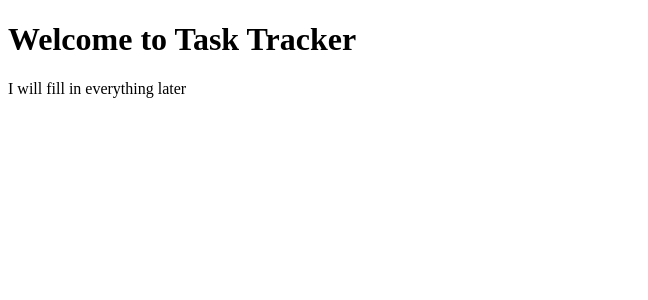
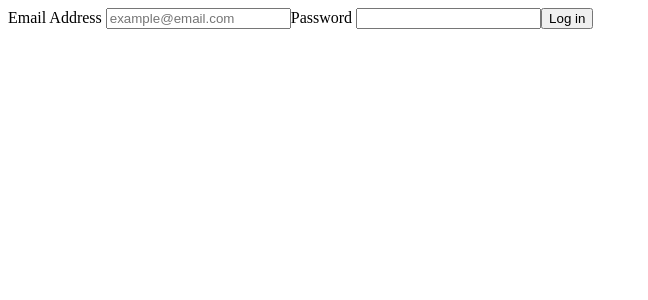
Before and after one commit to adriarodr/task-tracker-frontend, a React (Vite) app: page / in a window 1280 px wide. Shown: the top 300 px of the page, without its empty margins (0-648 px from the left). Built offline with nearby package versions, Linux system fonts and the light colour scheme.

Commit message:
feat: add login and registration form

```diff
--- a/src/App.jsx
+++ b/src/App.jsx
@@ -1,9 +1,12 @@
+import LoginForm from './components/LoginForm';
+// import RegisterForm from './components/RegisterForm';
+
 function App() {
   return (
-    <>
-      <h1>Welcome to Task Tracker</h1>
-      <p>I will fill in everything later</p>
-    </>
+    <main>
+      {/* <RegisterForm /> */}
+      <LoginForm />
+    </main>
   );
 }
 
--- /dev/null
+++ b/src/components/LoginForm.jsx
@@ -0,0 +1,77 @@
+import { useState } from 'react';
+
+export default function LoginForm() {
+  const [email, setEmail] = useState('');
+  const [password, setPassword] = useState('');
+
+  const [success, setSuccess] = useState('');
+  const [error, setError] = useState('');
+
+  const handleSubmit = async (e) => {
+    e.preventDefault();
+    setError('');
+    setSuccess('');
+
+    try {
+      const apiUrl = import.meta.env.VITE_API_URL;
+
+      const response = await fetch(`${apiUrl}/api/auth/login`, {
+        method: 'POST',
+        headers: {
+          'Content-Type': 'application/json',
+        },
+        body: JSON.stringify({
+          email,
+          password,
+        }),
+      });
+
+      const result = await response.json();
+
+      if (response.ok) {
+        setSuccess(result.message);
+
+        localStorage.setItem('token', result.token);
+      } else {
+        setError(result.message);
+      }
+    } catch (err) {
+      setError(err.message);
+    }
+  };
+
+  return (
+    <div>
+      <form onSubmit={handleSubmit}>
+        <label htmlFor='email'>
+          Email Address{' '}
+          <input
+            type='text'
+            name='email'
+            id='email'
+            value={email}
+            onChange={(e) => setEmail(e.target.value)}
+            placeholder='example@email.com'
+          />
+        </label>
+
+        <label htmlFor='password'>
+          Password{' '}
+          <input
+            type='password'
+            name='password'
+            id='password'
+            value={password}
+            onChange={(e) => setPassword(e.target.value)}
+          />
+        </label>
+
+        <button type='submit' className='form-btn'>
+          Log in
+        </button>
+      </form>
+      {error && <p>{error}</p>}
+      {success && <p>{success}</p>}
+    </div>
+  );
+}
--- /dev/null
+++ b/src/components/RegisterForm.jsx
@@ -0,0 +1,89 @@
+import { useState } from 'react';
+
+export default function RegisterForm() {
+  const [name, setName] = useState('');
+  const [email, setEmail] = useState('');
+  const [password, setPassword] = useState('');
+
+  const [success, setSuccess] = useState('');
+  const [error, setError] = useState('');
+
+  const handleSubmit = async (e) => {
+    e.preventDefault();
+    setError('');
+    setSuccess('');
+
+    try {
+      const apiUrl = import.meta.env.VITE_API_URL;
+
+      const response = await fetch(`${apiUrl}/api/auth/register`, {
+        method: 'POST',
+        headers: {
+          'Content-Type': 'application/json',
+        },
+        body: JSON.stringify({
+          name,
+          email,
+          password,
+        }),
+      });
+
+      if (response.ok) {
+        setSuccess('Signup successful. You can now log in.');
+      } else {
+        const result = await response.json();
+        setError(result.message);
+      }
+    } catch (err) {
+      setError(err.message);
+    }
+  };
+
+  return (
+    <div>
+      <form onSubmit={handleSubmit}>
+        <label htmlFor='name'>
+          {' '}
+          Name
+          <input
+            type='text'
+            name='name'
+            id='name'
+            value={name}
+            onChange={(e) => setName(e.target.value)}
+            placeholder='John Smith'
+          />
+        </label>
+
+        <label htmlFor='email'>
+          Email Address{' '}
+          <input
+            type='text'
+            name='email'
+            id='email'
+            value={email}
+            onChange={(e) => setEmail(e.target.value)}
+            placeholder='example@email.com'
+          />
+        </label>
+
+        <label htmlFor='password'>
+          Password{' '}
+          <input
+            type='password'
+            name='password'
+            id='password'
+            value={password}
+            onChange={(e) => setPassword(e.target.value)}
+          />
+        </label>
+
+        <button type='submit' className='form-btn'>
+          Signup
+        </button>
+      </form>
+      {error && <p>{error}</p>}
+      {success && <p>{success}</p>}
+    </div>
+  );
+}
--- a/src/main.jsx
+++ b/src/main.jsx
@@ -1,7 +1,7 @@
 import { StrictMode } from 'react';
 import { createRoot } from 'react-dom/client';
+import App from './App.jsx';
 import './App.css';
-import App from './App.jsx';
 
 createRoot(document.getElementById('root')).render(
   <StrictMode>
```
Also changed, not shown: 1 other file (tests, documents, lock files or other folders).
